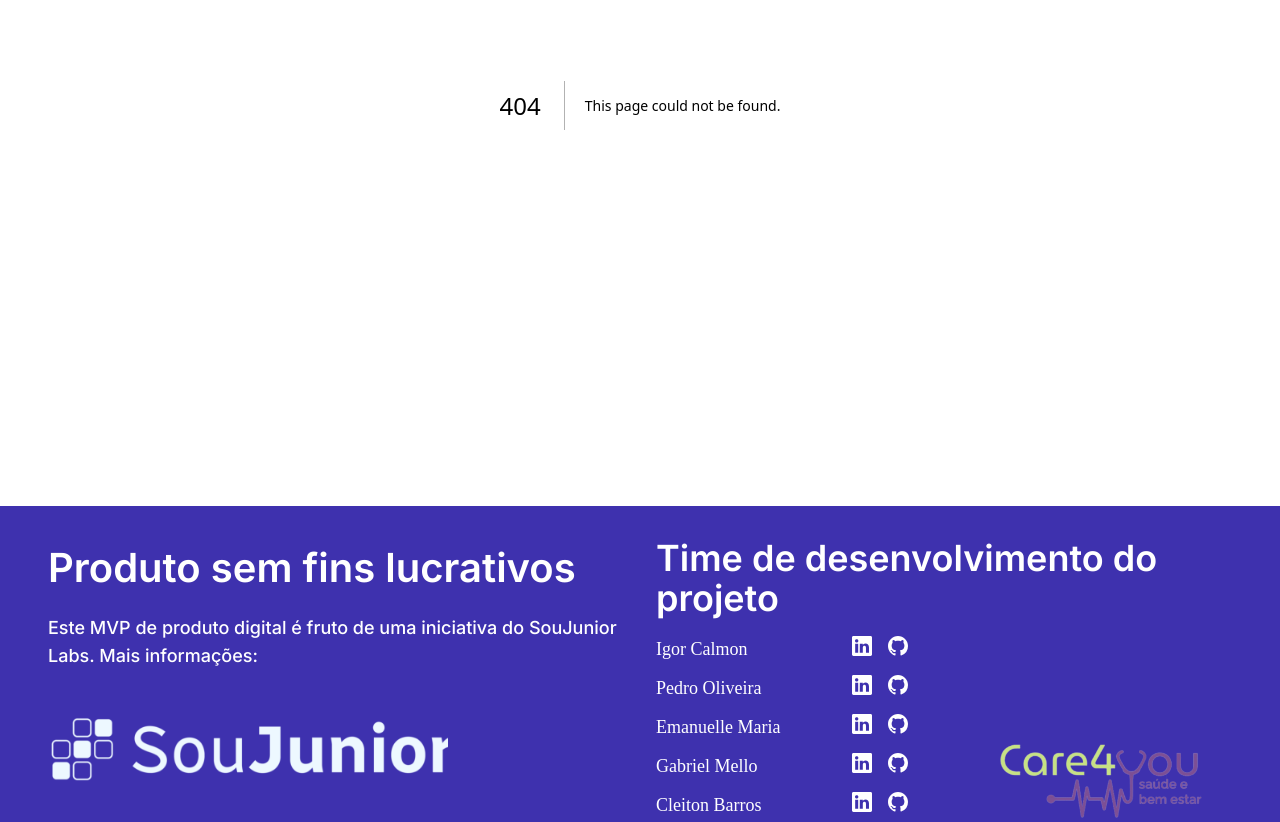
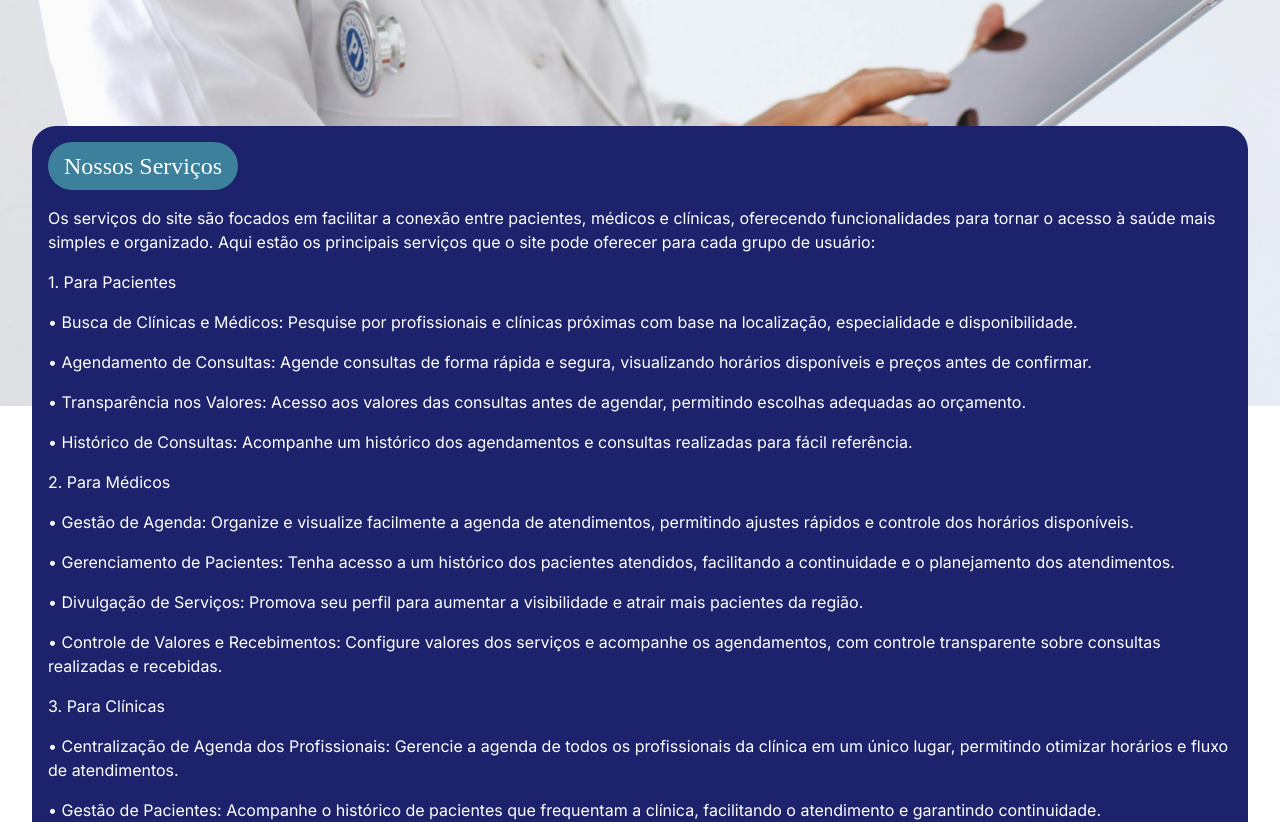
Before and after one commit to Care-4-you/AgendaSaude.web, a Next.js app: page /nosso_servicos in a window 1280 px wide. Before the commit this address had no page. Shown: the part 360-1182 px from the top of the page. Built offline with nearby package versions, Linux system fonts and the light colour scheme; a web font is replaced by a local one.

Commit message:
refactor: refactor styles

```diff
--- a/src/app/(artigos)/components/buttonBack.tsx
+++ b/src/app/(artigos)/components/buttonBack.tsx
@@ -1,5 +1,5 @@
 import Link from "next/link";
-import React from "react";
+
 import { ChevronLeft } from "lucide-react";
 
 export const BackButton = () => {
--- a/src/app/(artigos)/components/content.tsx
+++ b/src/app/(artigos)/components/content.tsx
@@ -2,7 +2,7 @@ import React from "react";
 
 interface ContentOverlayProps {
   title?: string;
-  content?: string;
+  content?: string[];
   listItems?: string[];
   contentTwo?: string;
 }
@@ -14,15 +14,24 @@ export const ContentOverlay: React.FC<ContentOverlayProps> = ({
   contentTwo
 }) => {
   return (
-    <div className="absolute inset-0 z-0 flex flex-col justify-end p-4 sm:p-6 ">
-      <div className="bg-[#1C226B] p-4 rounded-3xl w-full max-w-[95%] mx-auto overflow-hidden">
+    <div className=" flex flex-col justify-start">
+      <div className="bg-[#1C226B] p-4 rounded-3xl w-full mx-auto overflow-hidden">
         <h1 className="text-xl sm:text-2xl font-MuseoModerno font-medium text-white bg-[#4AA9AF] bg-opacity-70 px-4 py-2 rounded-full mb-4 max-w-max">
           {title}
         </h1>
 
-        <p className="text-white text-sm sm:text-base leading-5 sm:leading-6 mb-4">
-          {content}
-        </p>
+        {content && content.length > 0 && (
+          <div className="space-y-4 mb-4">
+            {content.map((paragraph, index) => (
+              <p
+                key={index}
+                className="text-white text-sm sm:text-base leading-5 sm:leading-6"
+              >
+                {paragraph}
+              </p>
+            ))}
+          </div>
+        )}
 
         {listItems && listItems.length > 0 && (
           <ol className="list-decimal list-inside text-white text-sm sm:text-base leading-5 sm:leading-6 space-y-2 mb-4">
@@ -32,9 +41,11 @@ export const ContentOverlay: React.FC<ContentOverlayProps> = ({
           </ol>
         )}
 
-        <p className="text-white text-sm sm:text-base leading-5 sm:leading-6 ">
-          {contentTwo}
-        </p>
+        {contentTwo && (
+          <p className="text-white text-sm sm:text-base leading-5 sm:leading-6">
+            {contentTwo}
+          </p>
+        )}
       </div>
     </div>
   );
--- /dev/null
+++ b/src/app/(artigos)/nosso_servicos/page.tsx
@@ -0,0 +1,43 @@
+import { BackgroundImage } from "../components/Backgroundimage";
+import { ContentOverlay } from "../components/content";
+
+const OurServices = () => {
+  return (
+    <div className="relative min-h-screen flex-col">
+      <div className="relative w-full h-[50vh] sm:h-[70vh]">
+        <BackgroundImage
+          src="/articleImage/1.png"
+          alt="Dicas para manter a saúde em dia"
+        />
+      </div>
+
+      <div className=" flex items-center justify-center px-8 -mt-[140px] mb-8">
+        <ContentOverlay
+          title="Nossos Serviços"
+          content={[
+            "Os serviços do site são focados em facilitar a conexão entre pacientes, médicos e clínicas, oferecendo funcionalidades para tornar o acesso à saúde mais simples e organizado. Aqui estão os principais serviços que o site pode oferecer para cada grupo de usuário:",
+            "1. Para Pacientes",
+            "• Busca de Clínicas e Médicos: Pesquise por profissionais e clínicas próximas com base na localização, especialidade e disponibilidade.",
+            "• Agendamento de Consultas: Agende consultas de forma rápida e segura, visualizando horários disponíveis e preços antes de confirmar.",
+            "• Transparência nos Valores: Acesso aos valores das consultas antes de agendar, permitindo escolhas adequadas ao orçamento.",
+            "• Histórico de Consultas: Acompanhe um histórico dos agendamentos e consultas realizadas para fácil referência.",
+            "2. Para Médicos",
+            "• Gestão de Agenda: Organize e visualize facilmente a agenda de atendimentos, permitindo ajustes rápidos e controle dos horários disponíveis.",
+            "• Gerenciamento de Pacientes: Tenha acesso a um histórico dos pacientes atendidos, facilitando a continuidade e o planejamento dos atendimentos.",
+            "• Divulgação de Serviços: Promova seu perfil para aumentar a visibilidade e atrair mais pacientes da região.",
+            "• Controle de Valores e Recebimentos: Configure valores dos serviços e acompanhe os agendamentos, com controle transparente sobre consultas realizadas e recebidas.",
+            "3. Para Clínicas ",
+            "• Centralização de Agenda dos Profissionais: Gerencie a agenda de todos os profissionais da clínica em um único lugar, permitindo otimizar horários e fluxo de atendimentos.",
+            "• Gestão de Pacientes: Acompanhe o histórico de pacientes que frequentam a clínica, facilitando o atendimento e garantindo continuidade.",
+            "• Transparência e Divulgação: Divulgue os valores dos serviços e horários de atendimento da clínica, garantindo que os pacientes encontrem facilmente o que procuram.",
+            "• Aumento da Visibilidade: Posicione a clínica para que novos pacientes a encontrem ao buscar por especialidades e localização."
+          ]}
+          contentTwo="
+Esses serviços tornam o site um facilitador de acesso e gestão na área da saúde, atraindo tanto pacientes quanto profissionais e clínicas para uma experiência única."
+        />
+      </div>
+    </div>
+  );
+};
+
+export default OurServices;
--- a/src/app/globals.css
+++ b/src/app/globals.css
@@ -81,3 +81,12 @@ input[type="date"]::-webkit-calendar-picker-indicator {
   -webkit-appearance: none;
   visibility: hidden;
 }
+
+@layer utilities{
+  .background-image-full {
+    background-image: url('../../public/articleImage/1.png');
+    background-size: cover;
+    background-position: center;
+    background-repeat: no-repeat;
+  }
+}
```
